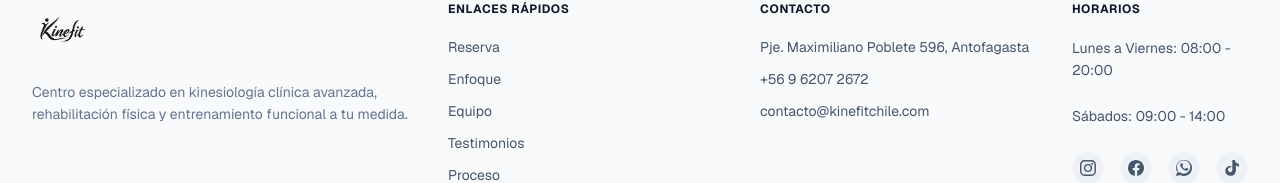
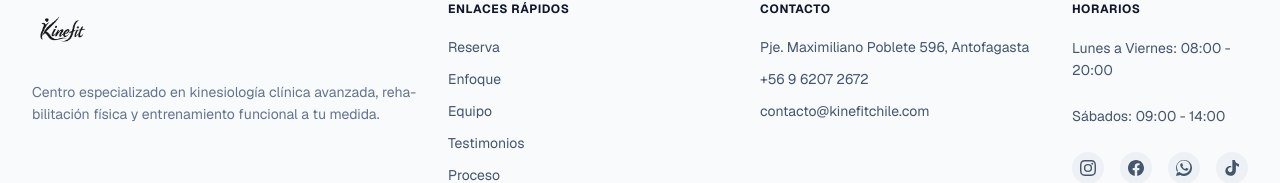
Before and after one commit to Jhoanck7/kinefit-frontend, a Next.js app: page /politica-de-privacidad in a window 1280 px wide. Shown: the part 1214-1397 px from the top of the page. Built offline with nearby package versions, Linux system fonts and the light colour scheme; no server answers; a web font is replaced by a local one.

Commit message:
style(landing): justificar textos en sobre nosotros y footer

```diff
--- a/src/components/layout/footer.tsx
+++ b/src/components/layout/footer.tsx
@@ -43,7 +43,7 @@ export default function Footer() {
                 sizes="192px"
               />
             </div>
-            <p className="text-sm leading-relaxed text-slate-500 mt-2">
+            <p className="text-sm leading-relaxed text-slate-500 mt-2 text-justify hyphens-auto">
               {heroDescription}
             </p>
           </div>
--- a/src/views/app/(public)/home/components/about-section.tsx
+++ b/src/views/app/(public)/home/components/about-section.tsx
@@ -36,7 +36,7 @@ export default function AboutSection({
 
           {/* 3. Descripción: Tercero en móvil, segunda fila izquierda en escritorio */}
           <div className="order-3 lg:col-span-7 scroll-reveal delay-200">
-            <p className="text-slate-600 text-base sm:text-lg leading-relaxed whitespace-pre-line text-left">
+            <p className="text-slate-600 text-base sm:text-lg leading-relaxed whitespace-pre-line text-justify hyphens-auto">
               {config.aboutDescription ||
                 "En Kinefit Chile combinamos kinesiología clínica ortopédica, entrenamiento de readaptación funcional y masoterapia de alta gama. Nuestro equipo trabaja de forma personalizada para diagnosticar, tratar y prevenir lesiones, acompañándote paso a paso en tu proceso de recuperación."}
             </p>
```
